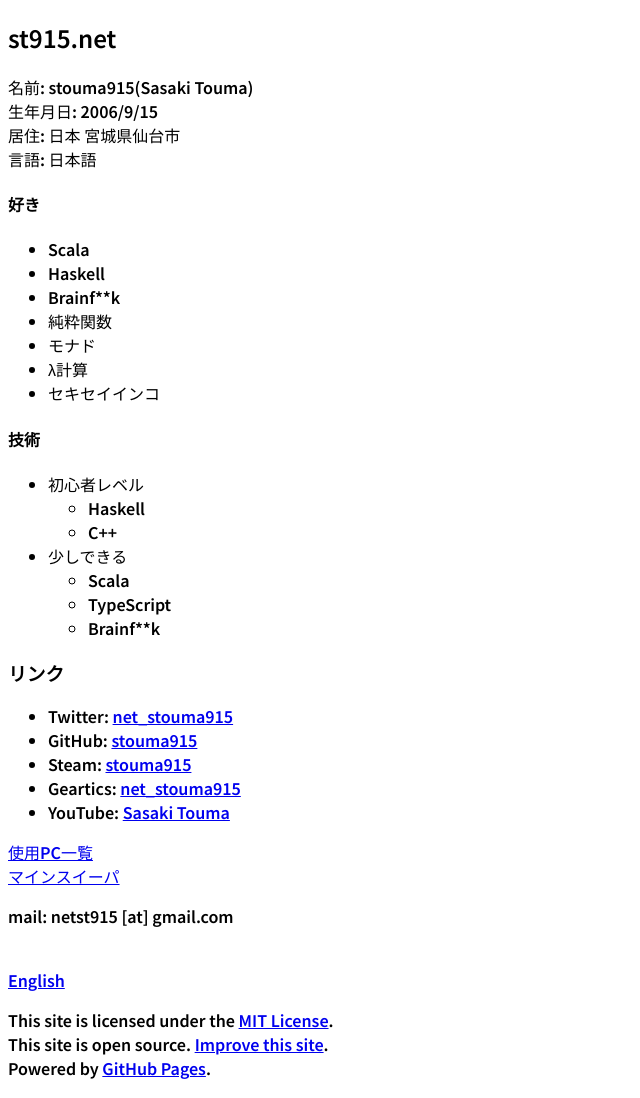
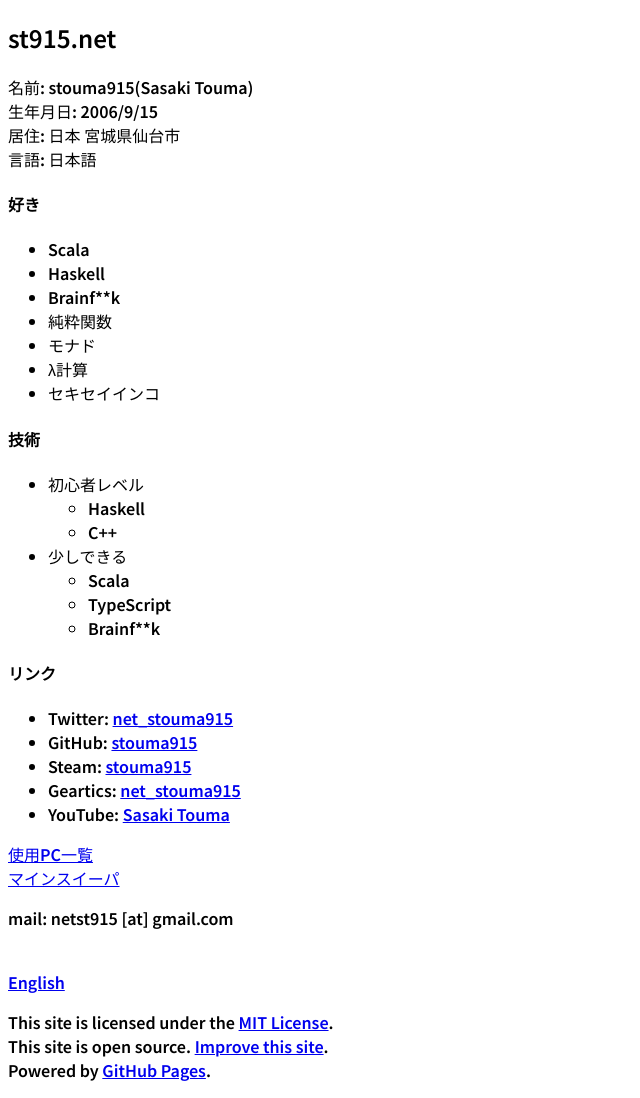
Before and after one commit to t-sasaki915/t-sasaki-net, a Jekyll site: the page built from docs/index.md, in a window 1280 px wide. Shown: the whole page, without its empty margins (0-640 px from the left). Built offline with Jekyll 4.4.1, drawn with Linux system fonts in a browser that asks for light colours; Markdown is read by kramdown in place of the engine named in the settings.

```diff
--- a/docs/index.md
+++ b/docs/index.md
@@ -29,7 +29,7 @@ en_page: /en/
   - TypeScript
   - Brainf\*\*k
 
-### リンク
+#### リンク
 * Twitter: [net_stouma915](https://twitter.com/net_stouma915)
 * GitHub: [stouma915](https://github.com/stouma915)
 * Steam: [stouma915](https://steamcommunity.com/profiles/76561199242758778)
```
